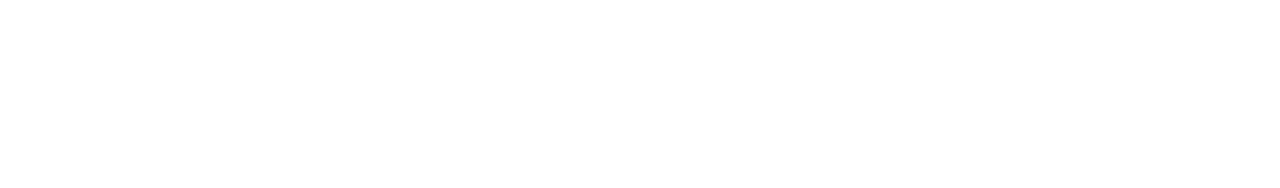
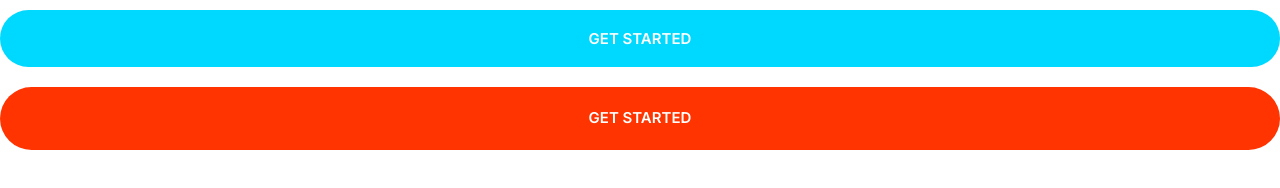
Before and after one commit to ponleou/testwebsite, a plain HTML site: page index.html in a window 1280 px wide. Drawn offline with Linux system fonts and the light colour scheme.

Commit message:
Define buttons (and applied Prettier to css)

```diff
--- a/css/styles.css
+++ b/css/styles.css
@@ -1,3 +1,9 @@
+*,
+*::after,
+*::before {
+  box-sizing: border-box;
+}
+
 :root {
   --color-primary: #2584ff;
   --color-secondary: #00d9ff;
@@ -13,14 +19,16 @@ html {
 }
 
 body {
-    font-family: 'Inter', Arial, Helvetica, sans-serif;
+  font-family: "Inter", Arial, Helvetica, sans-serif;
   color: var(--color-body);
   font-size: 2.4rem;
   line-height: 1.5;
   height: 100vh;
 }
 
-h1, h2, h3 {
+h1,
+h2,
+h3 {
   color: var(--color-heading);
   margin-bottom: 1rem;
 }
@@ -37,7 +45,7 @@ h3 {
   font-size: 3rem;
 }
 
-p{
+p {
   margin-top: 0;
 }
 
@@ -161,7 +169,7 @@ a {
 }
 
 .icon--primary {
-    fill: var(--color-primary)
+  fill: var(--color-primary);
 }
 
 .icon-container {
@@ -173,3 +181,69 @@ a {
   justify-content: center;
   width: 64px;
 }
+
+/* Buttons */
+
+.btn {
+  border-radius: 50px;
+  border: 0;
+  cursor: pointer;
+  font-size: 1.8rem;
+  font-weight: 600;
+  margin: 1rem 0;
+  padding: 2rem 3rem;
+  /* FIXME: padding should be "2rem 9.5rem" but currently following tutorial */
+  text-align: center;
+  text-transform: uppercase;
+  white-space: nowrap;
+}
+
+.btn--block {
+  width: 100%;
+  display: inline-block;
+}
+
+.btn--primary {
+  background-color: var(--color-primary);
+  color: white;
+}
+
+.btn--primary:hover {
+  background-color: #3a8ffd;
+}
+
+.btn--secondary {
+  background-color: var(--color-secondary);
+  color: white;
+}
+
+.btn--secondary:hover {
+  background-color: #00c8eb;
+}
+
+.btn--accent {
+  background-color: var(--color-accent);
+  color: white;
+}
+
+.btn--accent:hover {
+  background-color: #ec3000;
+}
+
+.btn--outline {
+  background-color: white;
+  border: 2px solid var(--color-heading);
+  color: var(--color-heading);
+}
+
+.btn--outline:hover {
+  background-color: var(--color-heading);
+  color: white;
+}
+
+/* FIXME: padding: 2rem 6rem; should be in the media query but currently following the tutorial */
+@media screen and (min-width: 1024px) {
+  .btn {
+    font-size: 1.5rem;
+  }
+}
--- a/index.html
+++ b/index.html
@@ -14,5 +14,8 @@
       rel="stylesheet"
     />
   </head>
-  <body></body>
+  <body>
+    <button class="btn btn--secondary btn--block">Get started</button>
+    <a href="#" class="btn btn--accent btn--block">get started</a>
+  </body>
 </html>
```
Lines whose indentation alone changed are shown as unchanged.
